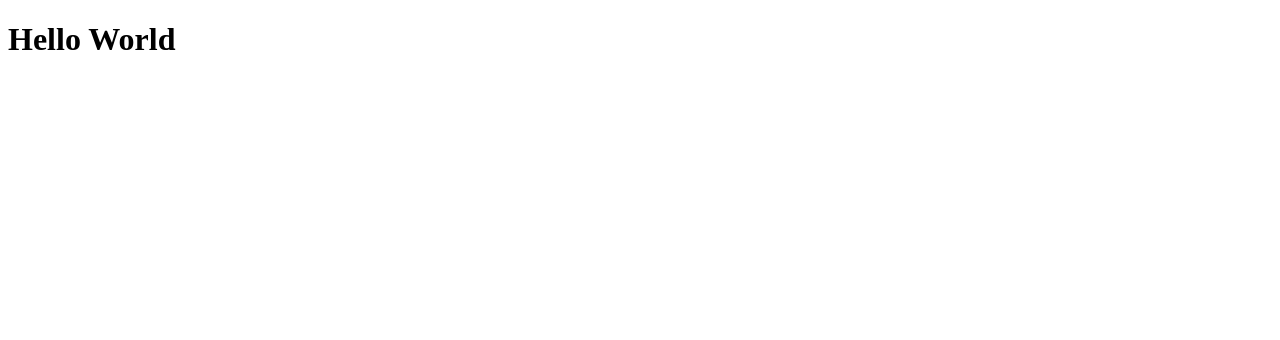
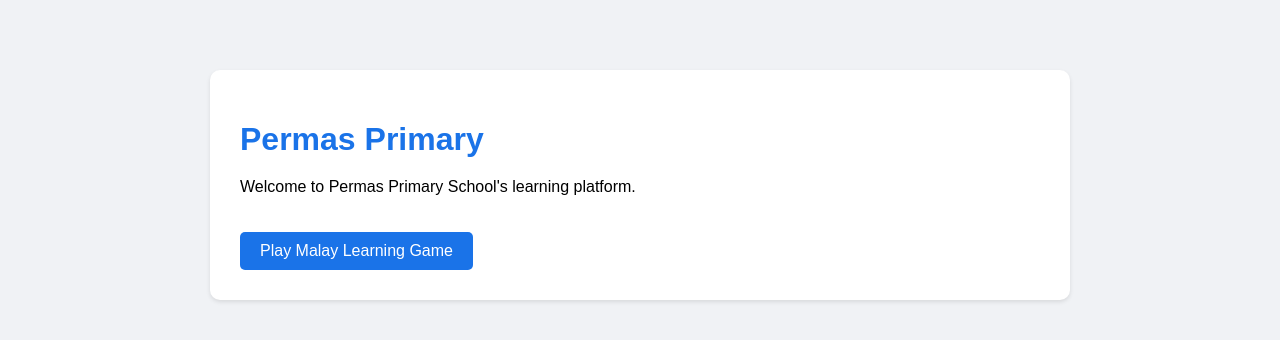
Before and after one commit to PermasPrimary/permasprimary.github.io, a plain HTML site: page index.html in a window 1280 px wide. Drawn offline with Linux system fonts and the light colour scheme.

Commit message:
Add homepage

```diff
--- a/index.html
+++ b/index.html
@@ -1,9 +1,46 @@
 <!DOCTYPE html>
 <html>
 <head>
-    <title>测试页面</title>
+    <meta charset="UTF-8">
+    <title>Permas Primary</title>
+    <style>
+        body {
+            font-family: Arial, sans-serif;
+            margin: 0;
+            padding: 20px;
+            background-color: #f0f2f5;
+        }
+        .container {
+            max-width: 800px;
+            margin: 50px auto;
+            padding: 30px;
+            background: white;
+            border-radius: 10px;
+            box-shadow: 0 2px 4px rgba(0,0,0,0.1);
+        }
+        h1 {
+            color: #1a73e8;
+            margin-bottom: 20px;
+        }
+        .button {
+            display: inline-block;
+            padding: 10px 20px;
+            background-color: #1a73e8;
+            color: white;
+            text-decoration: none;
+            border-radius: 5px;
+            margin-top: 20px;
+        }
+        .button:hover {
+            background-color: #1557b0;
+        }
+    </style>
 </head>
 <body>
-    <h1>Hello World</h1>
+    <div class="container">
+        <h1>Permas Primary</h1>
+        <p>Welcome to Permas Primary School's learning platform.</p>
+        <a href="/malay-learning-game" class="button">Play Malay Learning Game</a>
+    </div>
 </body>
 </html>
```
